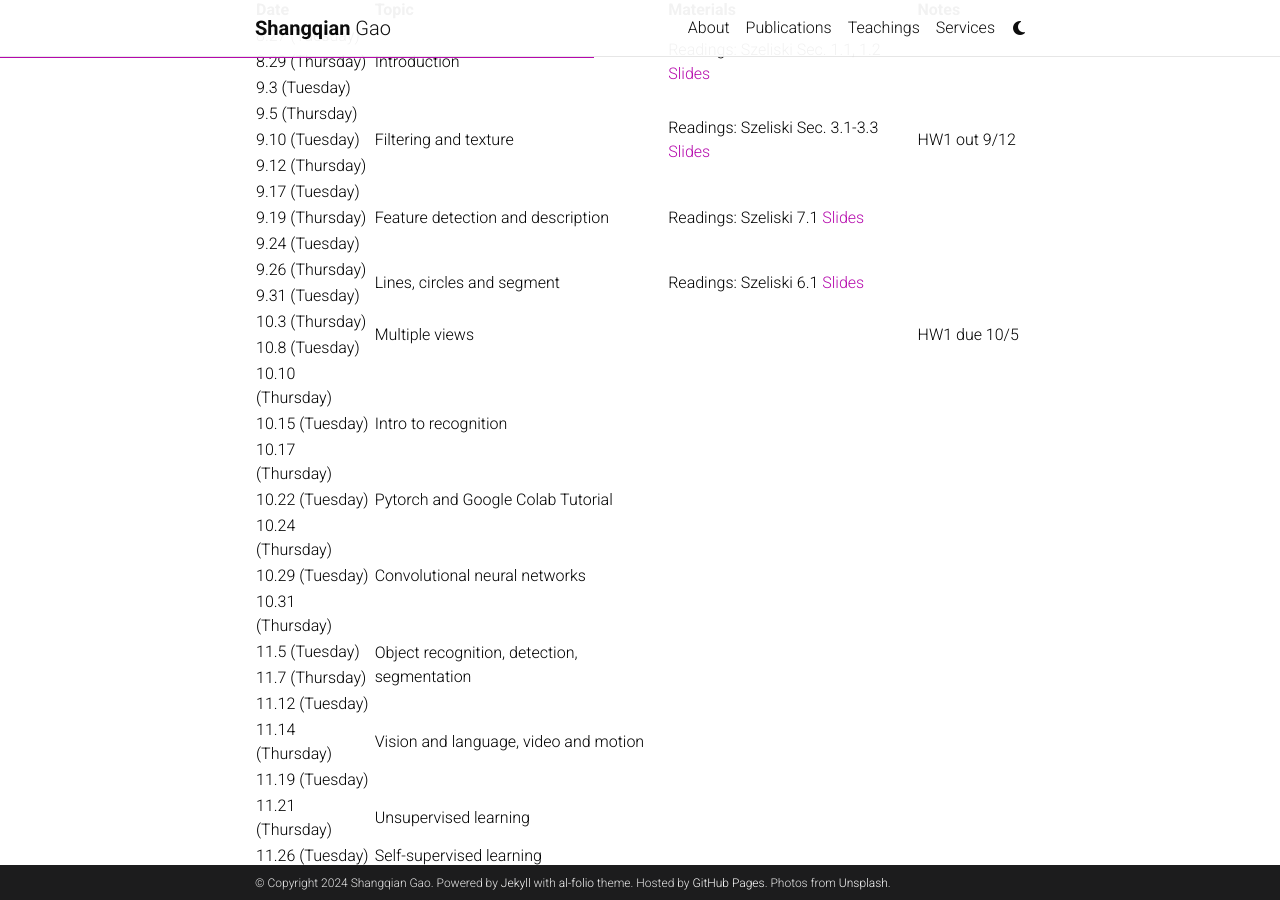
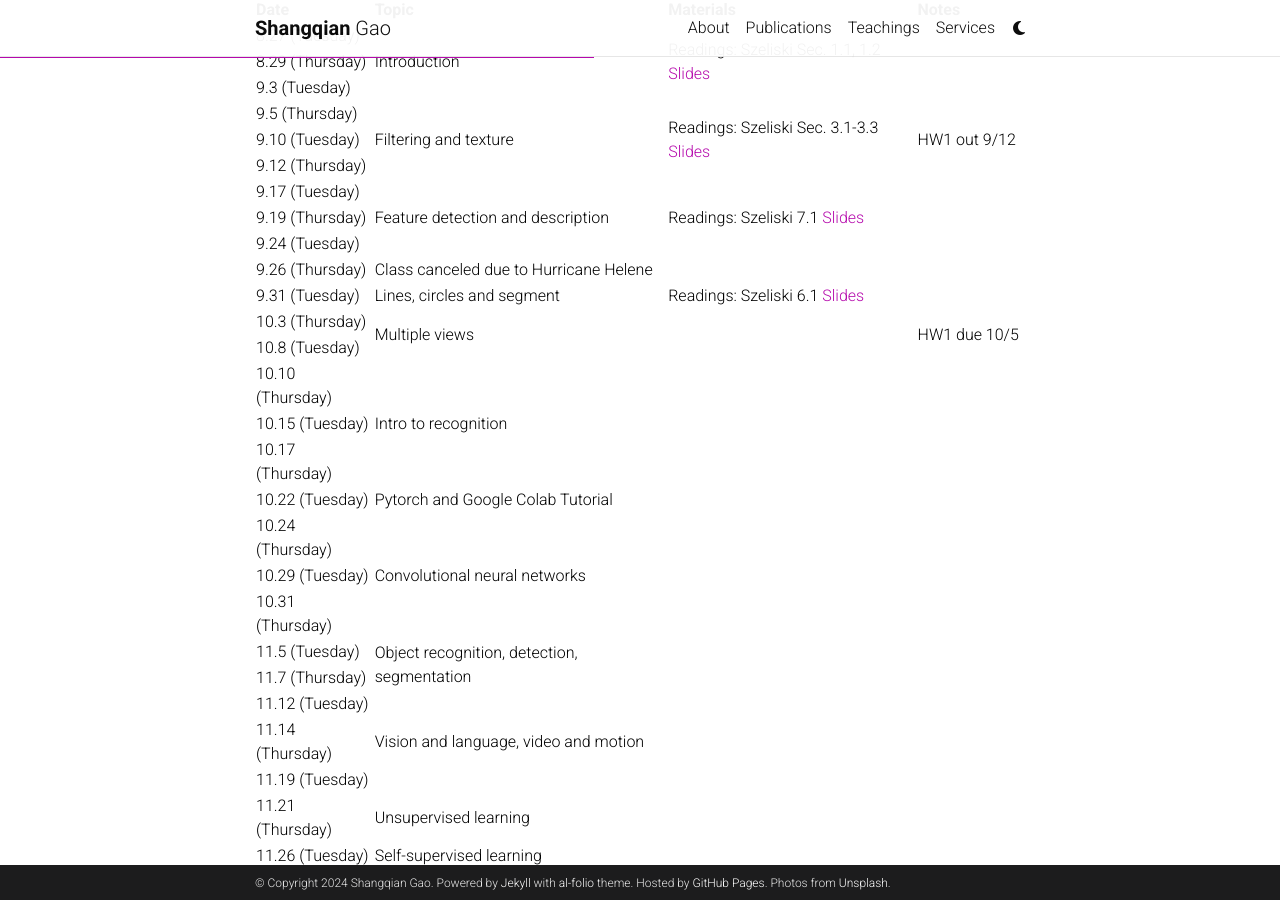
Before and after one commit to gaosh/gaosh.github.io, a Jekyll site: the page built from _courses/computer_vision_fall24.md, in a window 1280 px wide and 900 px high, scrolled down 1545 px. Built offline with Jekyll 4.4.1, drawn with Linux system fonts in a browser that asks for light colours; comment, search, counter and statistics services are not loaded; a style sheet for code colours, icons or effects is not loaded.

Commit message:
Update computer_vision_fall24.md

```diff
--- a/_courses/computer_vision_fall24.md
+++ b/_courses/computer_vision_fall24.md
@@ -141,12 +141,15 @@
     </tr>
     <tr>
       <td>9.26 (Thursday)</td>
-      <td rowspan="2">Lines, circles and segment</td>
-      <td rowspan="2">Readings: Szeliski 6.1 <a href="https://docs.google.com/presentation/d/1FwZqMfCV5STQcX8SRjdikggqDpURp3eI/edit?usp=sharing&ouid=118238035852217006141&rtpof=true&sd=true">Slides</a></td>
-      <td rowspan="2"></td>
+      <td rowspan="1">Class canceled due to Hurricane Helene</td>
+      <td rowspan="1"></td>
+      <td rowspan="1"></td>
     </tr>
     <tr>
       <td >9.31 (Tuesday)</td>
+      <td rowspan="1">Lines, circles and segment</td>
+      <td rowspan="1">Readings: Szeliski 6.1 <a href="https://docs.google.com/presentation/d/1FwZqMfCV5STQcX8SRjdikggqDpURp3eI/edit?usp=sharing&ouid=118238035852217006141&rtpof=true&sd=true">Slides</a></td>
+      <td rowspan="1"></td>
     </tr>
     <tr>
       <td>10.3 (Thursday)</td>
```
